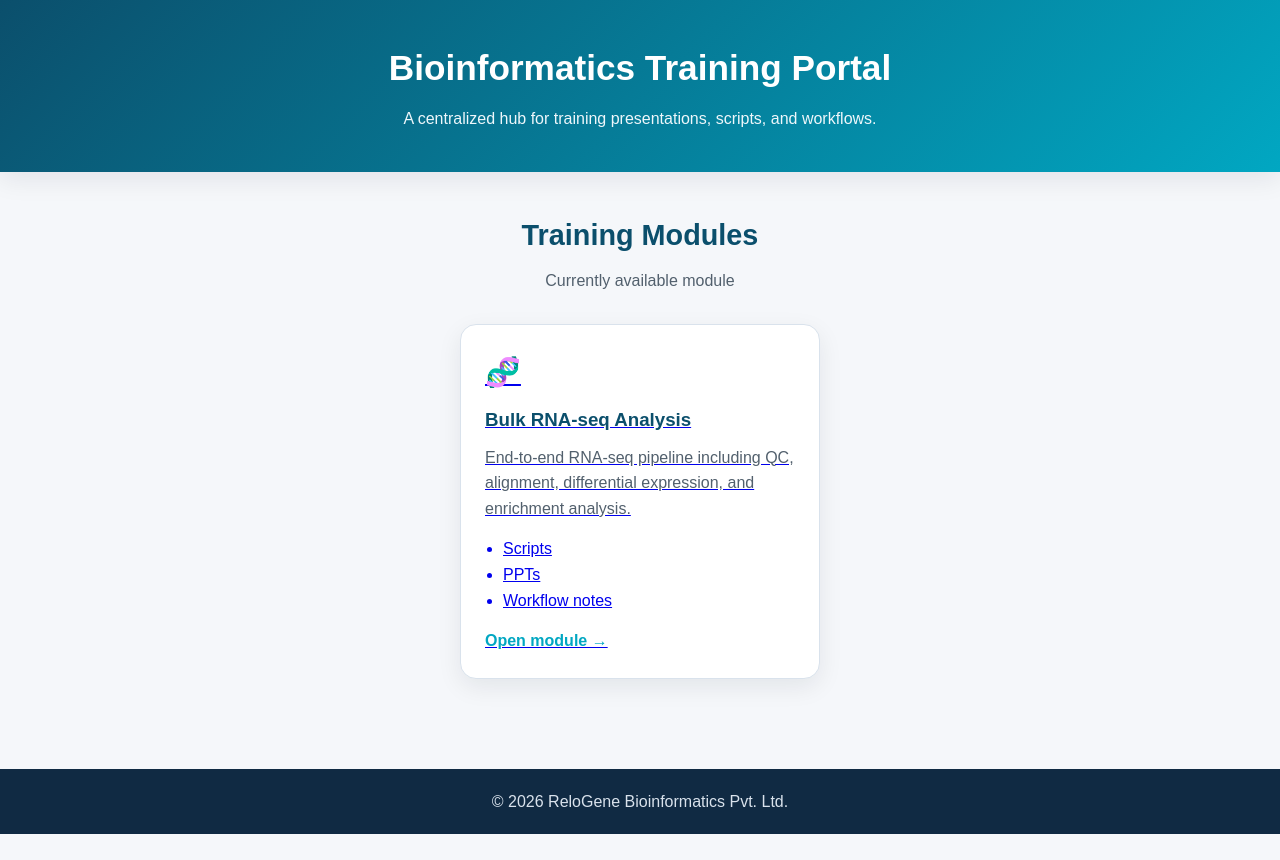
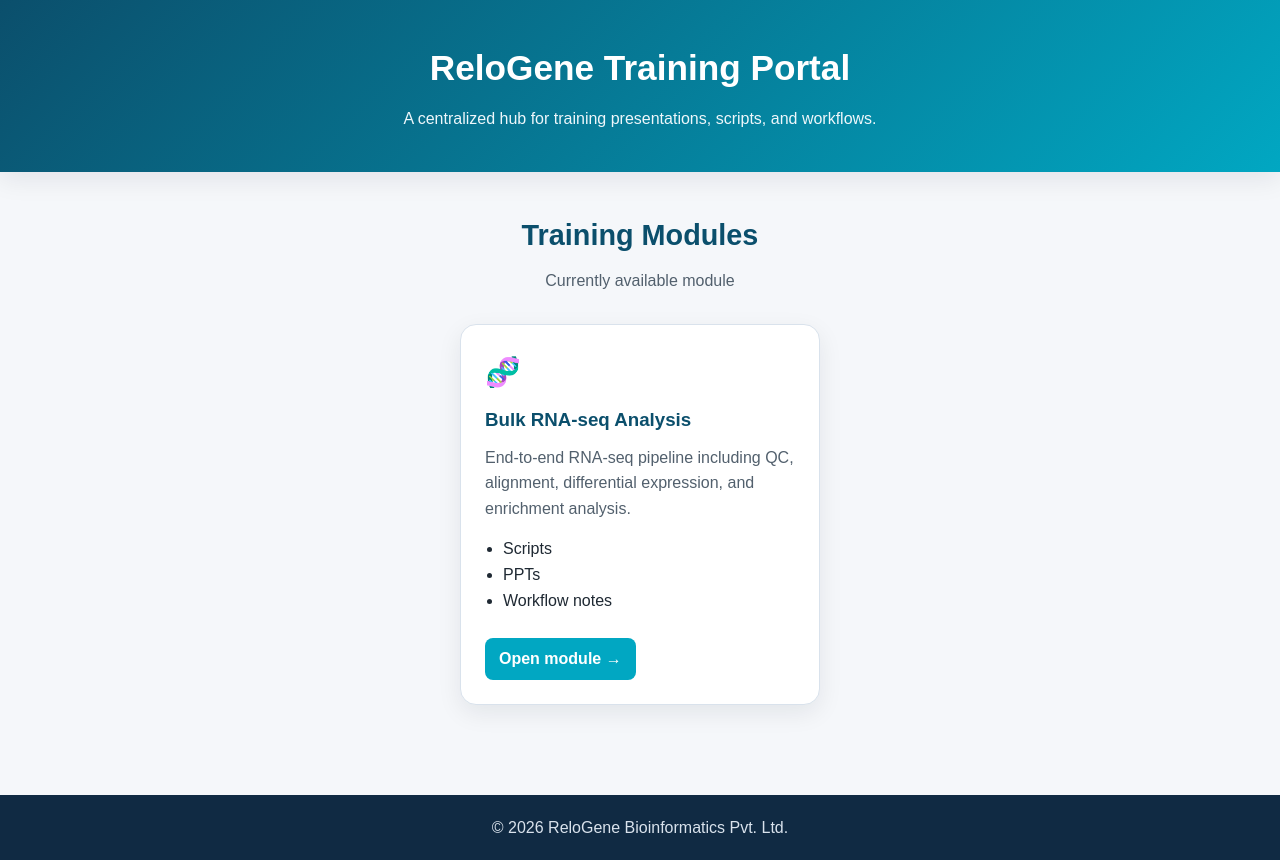
Before and after one commit to ReloGene-Bioinformatics/relogene-training, a plain HTML site: page index.html in a window 1280 px wide. Before the commit the page ends 834 px from the top, so only its background shows below. Drawn offline with Linux system fonts and the light colour scheme.

Commit message:
Update index.html

```diff
--- a/index.html
+++ b/index.html
@@ -3,7 +3,7 @@
 <head>
   <meta charset="UTF-8" />
   <meta name="viewport" content="width=device-width, initial-scale=1.0" />
-  <title>ReloGene Training Portal</title>
+  <title>Bioinformatics Training Portal</title>
 
   <style>
     :root {
@@ -82,7 +82,6 @@
       box-shadow: var(--shadow);
       width: 360px;
       transition: transform 0.2s ease, box-shadow 0.2s ease;
-      text-align: left;
     }
 
     .card:hover {
@@ -111,13 +110,18 @@
     }
 
     .card-link {
+      display: inline-block;
+      margin-top: 10px;
+      padding: 8px 14px;
+      border-radius: 8px;
+      background: var(--secondary);
+      color: white;
       font-weight: bold;
-      color: var(--secondary);
       text-decoration: none;
     }
 
     .card-link:hover {
-      text-decoration: underline;
+      opacity: 0.9;
     }
 
     footer {
@@ -132,7 +136,7 @@
 <body>
 
   <header>
-    <h1>Bioinformatics Training Portal</h1>
+    <h1>ReloGene Training Portal</h1>
     <p>
       A centralized hub for training presentations, scripts, and workflows.
     </p>
@@ -143,7 +147,7 @@
     <p class="section-subtitle">Currently available module</p>
 
     <div class="grid">
-      <a href="bulk-rnaseq.html" class="card">
+      <div class="card">
         <div class="card-icon">🧬</div>
         <h3>Bulk RNA-seq Analysis</h3>
         <p>
@@ -155,8 +159,9 @@
           <li>PPTs</li>
           <li>Workflow notes</li>
         </ul>
-        <span class="card-link">Open module →</span>
-      </a>
+
+        <a href="bulk-rnaseq.html" class="card-link">Open module →</a>
+      </div>
     </div>
   </main>
 
```
